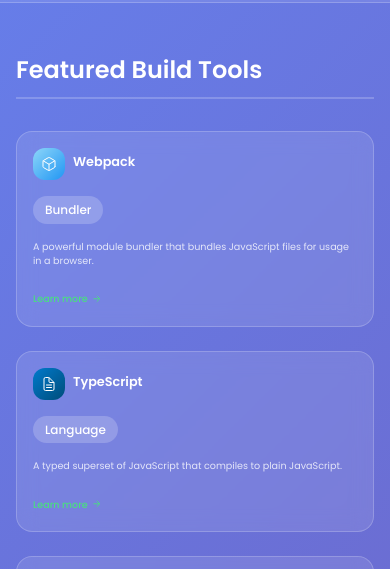
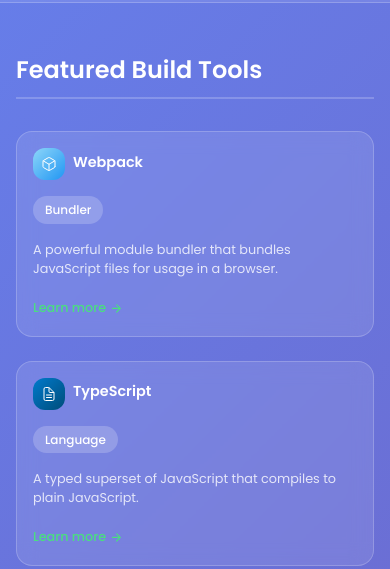
Before and after one commit to ceedevgirl/build-tools-showcase, a website built with webpack: page src/index.html in a window 390 px wide. Shown: the part 62-631 px from the top of the page. Built offline with nearby package versions, Linux system fonts and the light colour scheme.

Commit message:
Change font-size

```diff
--- a/src/style.scss
+++ b/src/style.scss
@@ -311,15 +311,15 @@
   }
 
   .tool-details h3 {
+    font-size: 0.9rem;
+  }
+
+  .tool-description {
     font-size: 0.8rem;
   }
 
-  .tool-description {
-    font-size: 0.6rem;
-  }
-
   .learn-more {
-    font-size: 0.6rem;
+    font-size: 0.8rem;
     gap: 0.25rem;
   }
 
```
Also changed, not shown: dist/styles.css.
